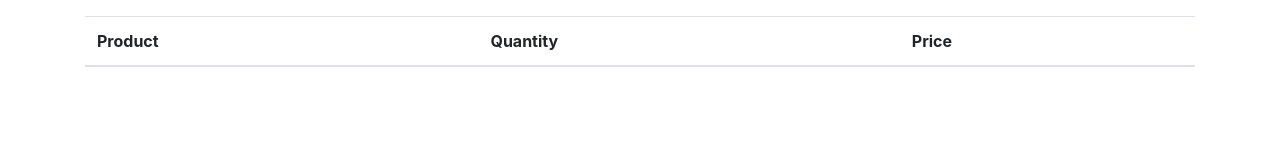
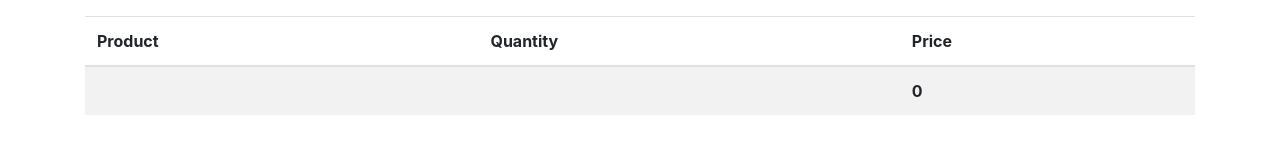
Before and after one commit to fatimasajadi/RatiFilm, an Angular app: page /shoppingCart in a window 1280 px wide. Shown: the part 141-300 px from the top of the page. Built offline with nearby package versions, Linux system fonts and the light colour scheme.

Commit message:
total price added to the shopping cart

```diff
--- a/src/app/shopping-cart/shopping-cart.component.html
+++ b/src/app/shopping-cart/shopping-cart.component.html
@@ -8,7 +8,6 @@
                 <th scope="col">Product</th>
                 <th scope="col">Quantity</th>
                 <th scope="col">Price</th>
-
             </tr>
         </thead>
         <tbody>
@@ -19,6 +18,13 @@
                 <td>{{item.price}}</td>
             </tr>
 
+            <tr>
+                <td></td>
+                <td></td>
+                <th scope="col">{{totalPrice}}</th>
+
+            </tr>
+
         </tbody>
     </table>
 </div>
--- a/src/app/shopping-cart/shopping-cart.component.ts
+++ b/src/app/shopping-cart/shopping-cart.component.ts
@@ -11,11 +11,15 @@ export class ShoppingCartComponent implements OnInit {
   private list;
   private count: number = 0;
   private result: number = 0;
+  private totalPrice: number = 0;
 
 
   constructor(private shoppingService: ShoppingCartService) {
     this.list = shoppingService.list;
-    this.list.forEach(element => this.result += element.count)
+    this.list.forEach(element => this.result += element.count);
+    this.list.forEach(element => this.totalPrice += element.price);
+    (this.totalPrice).toFixed(2);
+
 
   }
 
```
